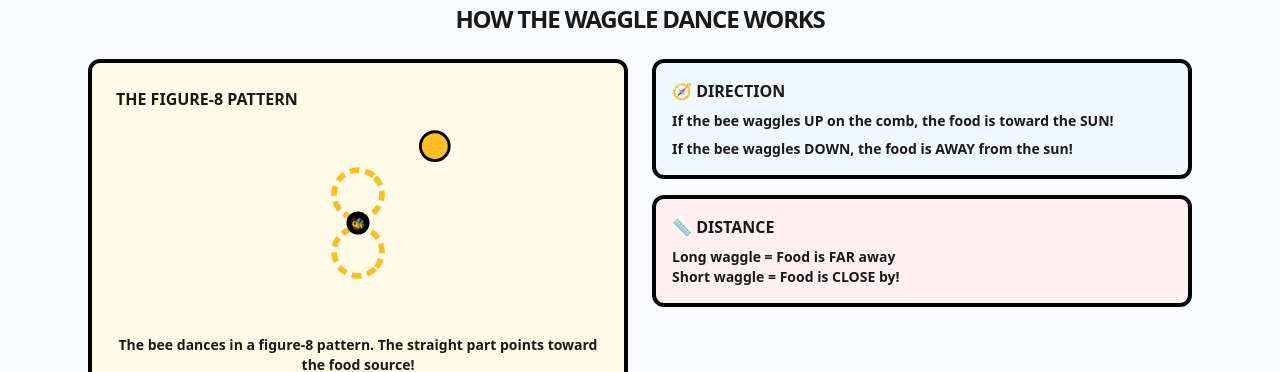
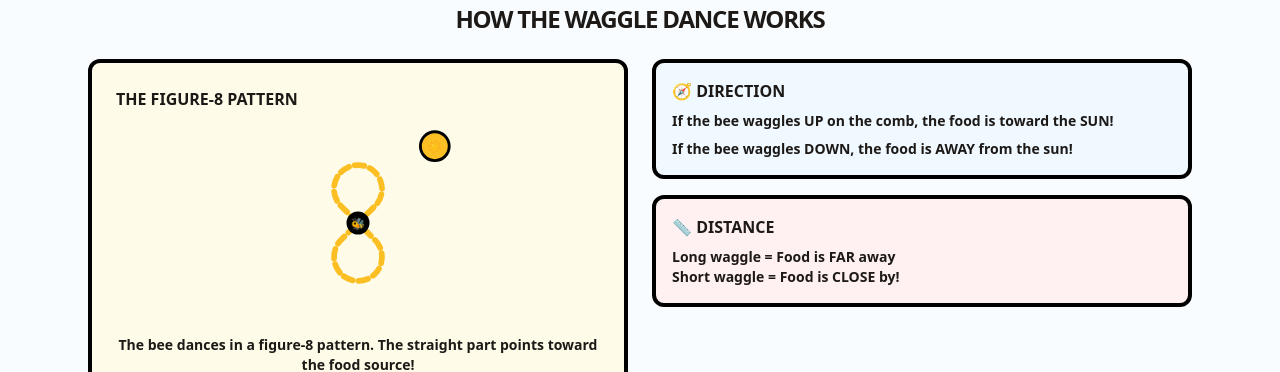
Before and after one commit to curtis-winter/alberta-bee-adventure, a React (Vite) app: page / in a window 1280 px wide. Shown: the part 4960-5332 px from the top of the page. Built offline with nearby package versions, Linux system fonts and the light colour scheme.

Commit message:
fix: SVG figure-8 as single continuous path
- Use path with arc commands (A)
- Top loop: arc from (82,82) to (118,82)
- Bottom loop: arc from (118,118) to (82,118)
- No center line - single continuous stroke

```diff
--- a/src/components/WaggleDance.tsx
+++ b/src/components/WaggleDance.tsx
@@ -63,21 +63,20 @@ className="brutalist-card p-6 bg-white"
 <div className="bg-yellow-50 border-4 border-black rounded-xl p-6">
 <h4 className="font-black uppercase mb-4">The Figure-8 Pattern</h4>
 <svg viewBox="0 0 200 200" className="w-full h-48">
-{/* Top loop of figure-8 */}
-<ellipse cx="100" cy="70" rx="25" ry="25"
+{/* Figure-8 pattern - single continuous path */}
+<path
+d="M 100 100
+   L 82 82
+   A 25 25 0 1 1 118 82
+   L 100 100
+   L 118 118
+   A 25 25 0 1 1 82 118
+   L 100 100"
   fill="none"
   stroke="#fbbf24"
   strokeWidth="6"
   strokeDasharray="10 6"
-  transform="rotate(-45 100 70)"
-/>
-{/* Bottom loop of figure-8 */}
-<ellipse cx="100" cy="130" rx="25" ry="25"
-  fill="none"
-  stroke="#fbbf24"
-  strokeWidth="6"
-  strokeDasharray="10 6"
-  transform="rotate(45 100 130)"
+  strokeLinecap="round"
 />
 {/* Sun direction indicator */}
 <circle cx="180" cy="20" r="15" fill="#fbbf24" stroke="black" strokeWidth="3" />
```
